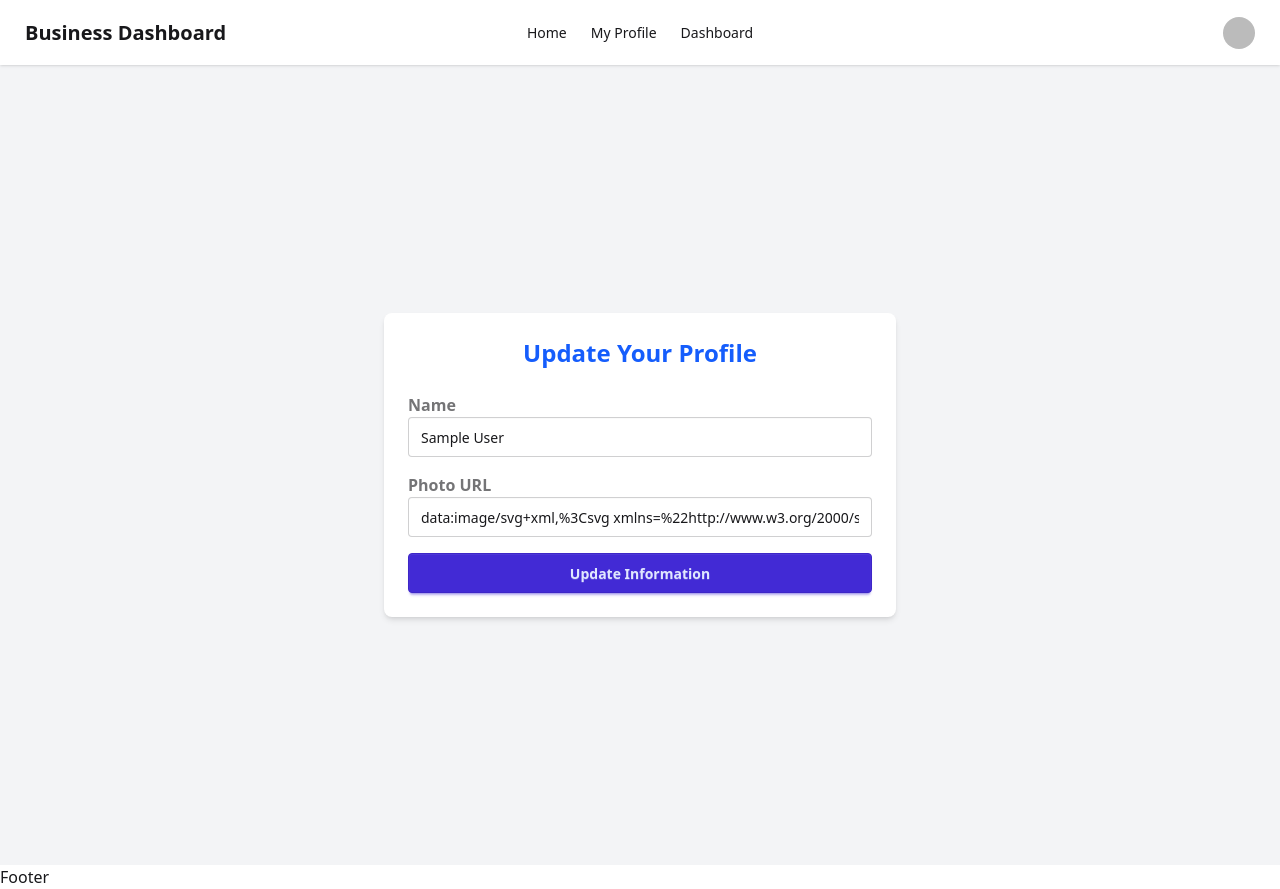
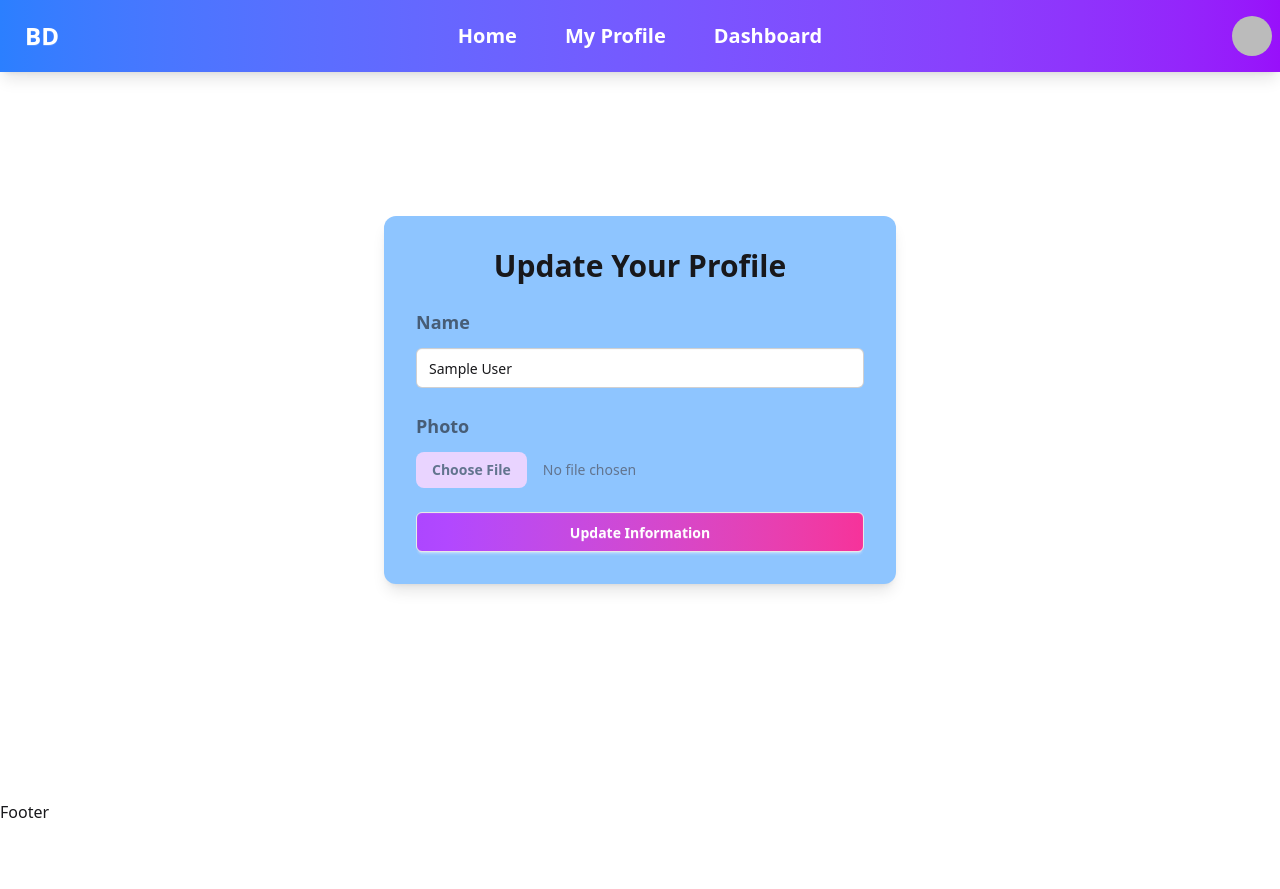
Before and after one commit to Shakaet/Business-Analytics-Dashboard-Client, a React (Vite) app: page /profile in a window 1280 px wide. After the commit the page ends 824 px from the top, so only its background shows below. Built offline with nearby package versions, Linux system fonts and the light colour scheme; no server answers; sample sign-in values are in the browser's storage.

Commit message:
update profile

```diff
--- a/src/component/NavBar.jsx
+++ b/src/component/NavBar.jsx
@@ -14,14 +14,14 @@ export const NavBar = () => {
   };
 
   return (
-    <div className="navbar bg-base-100 shadow-sm">
+    <div className="navbar bg-gradient-to-r from-blue-500 to-purple-600 shadow-lg fixed top-0 z-50">
     {/* Navbar Start */}
     <div className="navbar-start">
       <div className="dropdown">
-          <div tabIndex={0} role="button" className="btn btn-ghost lg:hidden">
+        <div tabIndex={0} role="button" className="btn btn-ghost lg:hidden text-white">
           <svg
             xmlns="http://www.w3.org/2000/svg"
-              className="h-5 w-5"
+            className="h-6 w-6"
             fill="none"
             viewBox="0 0 24 24"
             stroke="currentColor"
@@ -36,7 +36,7 @@ export const NavBar = () => {
         </div>
         <ul
           tabIndex={0}
-            className="menu menu-sm dropdown-content bg-base-100 rounded-box z-10 mt-3 w-52 p-2 shadow"
+          className="menu menu-sm dropdown-content bg-base-100 rounded-box z-10 mt-3 w-52 p-2 shadow-lg"
         >
           <li>
             <Link to="/">Home</Link>
@@ -53,24 +53,24 @@ export const NavBar = () => {
 
         </ul>
       </div>
-        <Link to="/" className="btn btn-ghost text-xl">
-          Business Dashboard
+      <Link to="/" className="btn btn-ghost text-2xl text-white font-bold">
+        BD
       </Link>
     </div>
 
     {/* Navbar Center */}
     <div className="navbar-center hidden lg:flex">
-        <ul className="menu menu-horizontal px-1">
+      <ul className="menu menu-horizontal px-1 space-x-6 text-xl">
         <li>
-            <Link to="/">Home</Link>
+          <Link to="/" className="text-white font-semibold hover:text-gray-300 transition-colors duration-200">Home</Link>
         </li>
 
           <>
             <li>
-                <Link to="/profile">My Profile</Link>
+              <Link to="/profile" className="text-white font-semibold hover:text-gray-300 transition-colors duration-200">My Profile</Link>
             </li>
             <li>
-                <Link to="/dashboard">Dashboard</Link>
+              <Link to="/dashboard" className="text-white font-semibold hover:text-gray-300 transition-colors duration-200">Dashboard</Link>
             </li>
           </>
 
@@ -81,26 +81,27 @@ export const NavBar = () => {
     <div className="navbar-end">
       {user ? (
         <div className="dropdown dropdown-end">
-            <div tabIndex={0} role="button" className="btn btn-ghost flex items-center gap-2">
-              <img title={user?.displayName} src={user?.photoURL} alt="User Avatar" className="h-8 w-8 rounded-full" />
-
+          <div tabIndex={0} role="button" className=" flex items-center gap-2 text-white">
+            <img title={user?.displayName} src={user?.photoURL} alt="User Avatar" className="h-10 w-10 rounded-full" />
           </div>
           <ul
             tabIndex={0}
-              className="menu menu-sm dropdown-content bg-base-100 rounded-box z-10 mt-3 w-52 p-2 shadow"
+            className="menu menu-sm dropdown-content bg-base-100 rounded-box z-10 mt-3 w-52 p-2 shadow-lg"
           >
-
             <li>
-                <button onClick={handleLogout}>Logout</button>
+              <button onClick={handleLogout} className="text-red-600 text-xl hover:bg-gray-200 p-2 rounded-md w-full text-left">
+                Logout
+              </button>
             </li>
           </ul>
         </div>
       ) : (
-          <Link to="/login" className="btn">
+        <Link to="/login" className="btn bg-purple-500 hover:bg-purple-600 text-white font-semibold">
           Login
         </Link>
       )}
     </div>
   </div>
+
   );
 };
--- a/src/pages/UpdateProfile.jsx
+++ b/src/pages/UpdateProfile.jsx
@@ -1,87 +1,106 @@
 import React, { useContext, useState } from "react";
 import { useNavigate } from "react-router-dom";
 import { Context } from "../provider/AuthProvider";
+import axios from "axios";
+import { toast } from "react-toastify";
 
+const image_hosting_key = import.meta.env.VITE_image_Hosting_key;
+const image_hosting_API = `https://api.imgbb.com/1/upload?key=${image_hosting_key}`;
 
 const UpdateProfile = () => {
-  const { user, updateUserProfile } = useContext(Context); // Access context values
+  const { user, updateUserProfile } = useContext(Context);
   const [name, setName] = useState(user?.displayName || "");
-  const [photoURL, setPhotoURL] = useState(user?.photoURL || "");
   const [error, setError] = useState("");
   const [success, setSuccess] = useState("");
   const navigate = useNavigate();
+  const [file, setFile] = useState(null);
+
+  const handleFileChange = (e) => {
+    setFile(e.target.files[0]);
+  };
 
   const handleUpdateProfile = async (e) => {
     e.preventDefault();
 
-    if (!name.trim() || !photoURL.trim()) {
-      setError("Both fields are required!");
+    if (!name.trim()) {
+      setError("Name is required!");
       return;
     }
 
+    if (!file) {
+      setError("Please select an image file!");
+      return;
+    }
+
+    setError("");
+    setSuccess("");
+
+    const formData = new FormData();
+    formData.append("image", file);
+
     try {
-      // Update the user's profile
-      await updateUserProfile(user, { displayName: name, photoURL });
+      const res = await axios.post(image_hosting_API, formData, {
+        headers: { "Content-Type": "multipart/form-data" },
+      });
 
+      if (res.data.success) {
+        const newPhotoURL = res.data.data.display_url;
+
+        await updateUserProfile(user, { displayName: name, photoURL: newPhotoURL });
         setSuccess("Profile updated successfully!");
-      setError("");
-      setTimeout(() => {
-        navigate("/dashboard"); // Redirect to Dashboard after successful update
-      }, 2000);
+        setTimeout(() => navigate("/"), 1000);
+      }
     } catch (err) {
-      setError(err.message);
-      setSuccess("");
+      console.error("Error uploading image:", err);
+      setError("There was an error uploading your image. Please try again.");
     }
   };
 
   return (
-    <div className="min-h-screen flex items-center justify-center bg-gray-100 p-4">
-      <div className="max-w-lg w-full bg-white shadow-md rounded-lg p-6 space-y-6">
-        <h1 className="text-2xl font-bold text-blue-600 text-center">
+    <div className="min-h-screen flex items-center justify-center  p-4">
+    <div className="max-w-lg w-full bg-blue-300 shadow-lg rounded-xl p-8 space-y-6">
+      <h1 className="text-3xl font-extrabold  text-center">
         Update Your Profile
       </h1>
-        <form onSubmit={handleUpdateProfile} className="space-y-4">
-          {error && (
-            <p className="text-red-500 text-sm text-center">{error}</p>
-          )}
-          {success && (
-            <p className="text-green-500 text-sm text-center">{success}</p>
-          )}
-          {/* Name Input */}
+      <form onSubmit={handleUpdateProfile} className="space-y-6">
+        {error && <p className="text-red-500 text-sm text-center">{error}</p>}
+        {success && <p className="text-green-500 text-sm text-center">{success}</p>}
+
         <div className="form-control">
           <label className="label">
-              <span className="label-text font-semibold">Name</span>
+            <span className="label-text text-lg font-bold  mb-3">Name</span>
           </label>
           <input
             type="text"
             placeholder="Enter your name"
-              className="input input-bordered w-full"
+            className="input input-bordered w-full p-3 rounded-md focus:ring-2 focus:ring-purple-600"
             value={name}
             onChange={(e) => setName(e.target.value)}
             required
           />
         </div>
-          {/* Photo URL Input */}
-          <div className="form-control">
+
+        <div>
           <label className="label">
-              <span className="label-text font-semibold">Photo URL</span>
+            <span className="label-text text-lg font-bold  mb-3">Photo</span>
           </label>
+          <span className="sr-only">Choose profile photo</span>
           <input
-              type="text"
-              placeholder="Enter your photo URL"
-              className="input input-bordered w-full"
-              value={photoURL}
-              onChange={(e) => setPhotoURL(e.target.value)}
+            type="file"
+            name="img"
             required
+            onChange={handleFileChange}
+            className="block w-full text-sm text-slate-500 file:mr-4 file:py-2 file:px-4 file:rounded-lg file:border-0 file:text-sm file:font-semibold file:bg-purple-200 hover:file:bg-purple-300"
           />
         </div>
-          {/* Update Button */}
-          <button type="submit" className="btn btn-primary w-full">
+
+        <button type="submit" className="btn bg-gradient-to-r from-purple-500 to-pink-500 text-white w-full py-3 rounded-md hover:from-purple-600 hover:to-pink-600">
           Update Information
         </button>
       </form>
     </div>
   </div>
+
   );
 };
 
```
Lines whose indentation alone changed are shown as unchanged.
